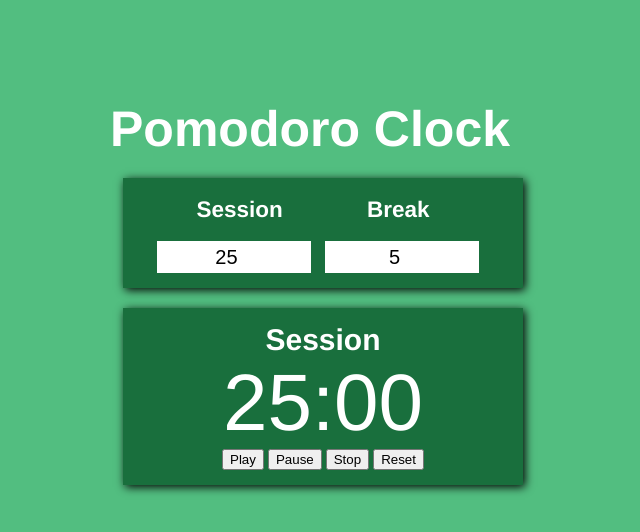
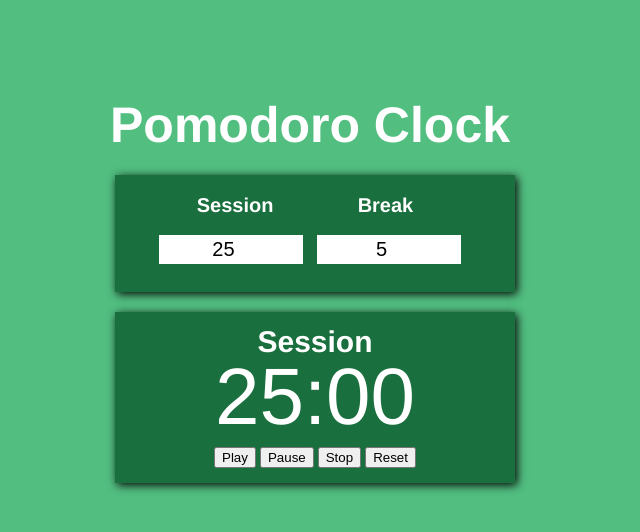
Before and after one commit to HSaad/pomodoro-clock, a plain HTML site: page index.html in a window 1280 px wide. Shown: the whole page, without its empty margins (330-970 px from the left). Drawn offline with Linux system fonts and the light colour scheme.

Commit message:
Changed style

```diff
--- a/index.html
+++ b/index.html
@@ -2,6 +2,7 @@
 <html>
 <head>
 	<meta charset="utf-8">
+	<link rel="stylesheet" type="text/css" href="reset.css">
 	<link rel="stylesheet" type="text/css" href="style.css">
 	<title>Pomodoro Clock</title>
 </head>
--- /dev/null
+++ b/reset.css
@@ -0,0 +1,48 @@
+/* http://meyerweb.com/eric/tools/css/reset/
+   v2.0 | 20110126
+   License: none (public domain)
+*/
+
+html, body, div, span, applet, object, iframe,
+h1, h2, h3, h4, h5, h6, p, blockquote, pre,
+a, abbr, acronym, address, big, cite, code,
+del, dfn, em, img, ins, kbd, q, s, samp,
+small, strike, strong, sub, sup, tt, var,
+b, u, i, center,
+dl, dt, dd, ol, ul, li,
+fieldset, form, label, legend,
+table, caption, tbody, tfoot, thead, tr, th, td,
+article, aside, canvas, details, embed,
+figure, figcaption, footer, header, hgroup,
+menu, nav, output, ruby, section, summary,
+time, mark, audio, video {
+	margin: 0;
+	padding: 0;
+	border: 0;
+	font-size: 100%;
+	font: inherit;
+	vertical-align: baseline;
+}
+/* HTML5 display-role reset for older browsers */
+article, aside, details, figcaption, figure,
+footer, header, hgroup, menu, nav, section {
+	display: block;
+}
+body {
+	line-height: 1;
+}
+ol, ul {
+	list-style: none;
+}
+blockquote, q {
+	quotes: none;
+}
+blockquote:before, blockquote:after,
+q:before, q:after {
+	content: '';
+	content: none;
+}
+table {
+	border-collapse: collapse;
+	border-spacing: 0;
+}
--- a/style.css
+++ b/style.css
@@ -9,7 +9,7 @@ h1 {
 	color: white;
 	font-size: 50px;
 	margin-top: 100px;
-	margin-bottom: 20px;
+	margin-bottom: 25px;
 }
 
 h2, div, input{
@@ -17,7 +17,12 @@ h2, div, input{
 }
 
 h2{
+	font-family: Helvetica, Arial, sans-serif;
+	font-weight: bold;
+	font-size: 20px;
 	display: inline-block;
+	margin-top: 20px;
+	margin-bottom: 20px;
 	margin-left: 30px;
 	margin-right: 50px;
 }
@@ -43,6 +48,7 @@ h2{
 .time{
 	font-family: Helvetica, Arial,sans-serif;
 	font-size: 80px;
+	margin-bottom: 10px;
 }
 
 .settings{
@@ -57,9 +63,10 @@ h2{
 }
 
 input{
-	width: 150px;
-	height: 30px;
+	width: 140px;
+	height: 27px;
 	margin-right: 10px;
+	margin-bottom: 13px;
 	font-size: 20px;
 	border-style: none;
 }
```
Also changed, not shown: images/pause.png (added), images/playbutton.png (added), images/restart.png (added), images/stopbutton.png (added).
